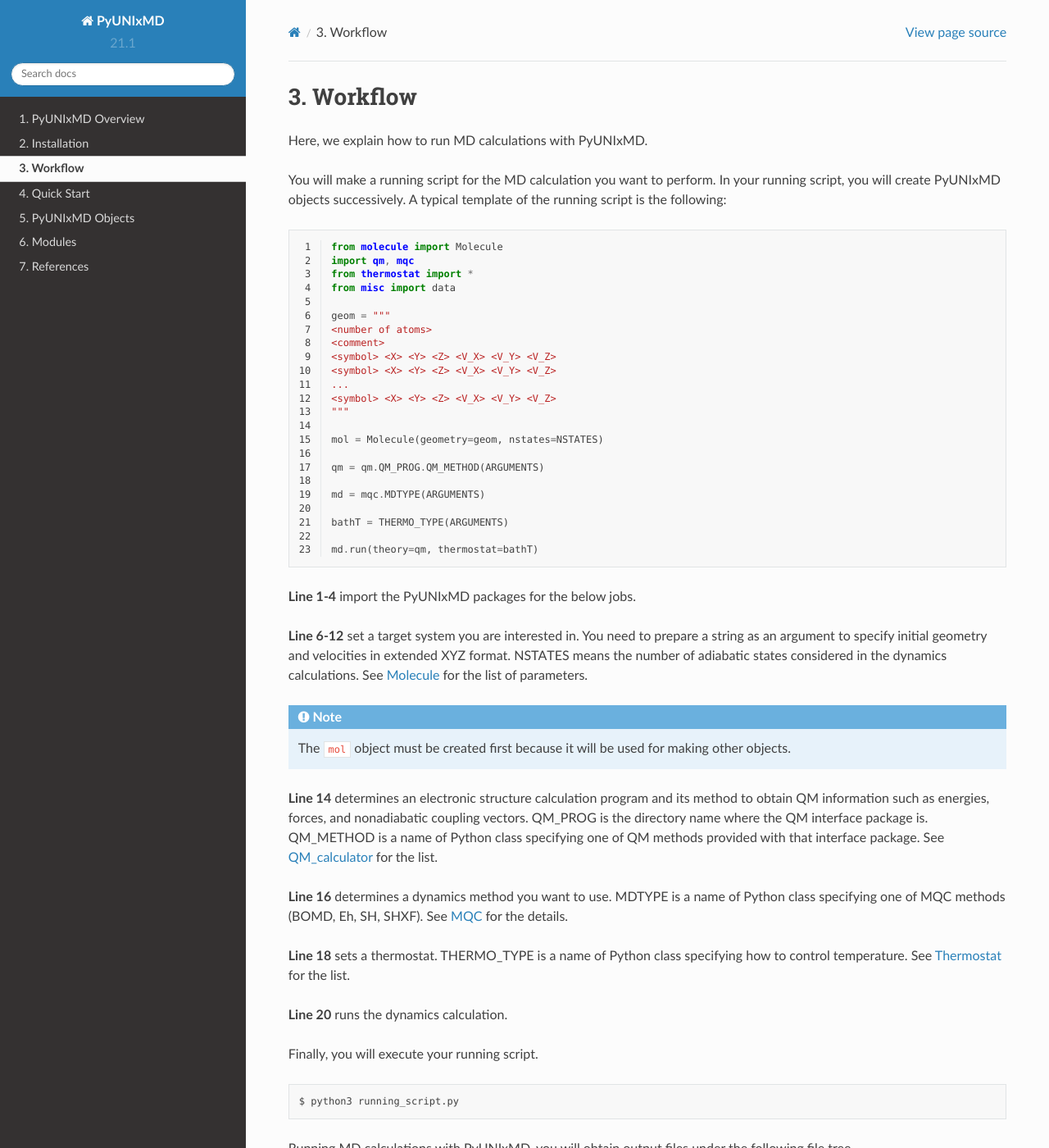
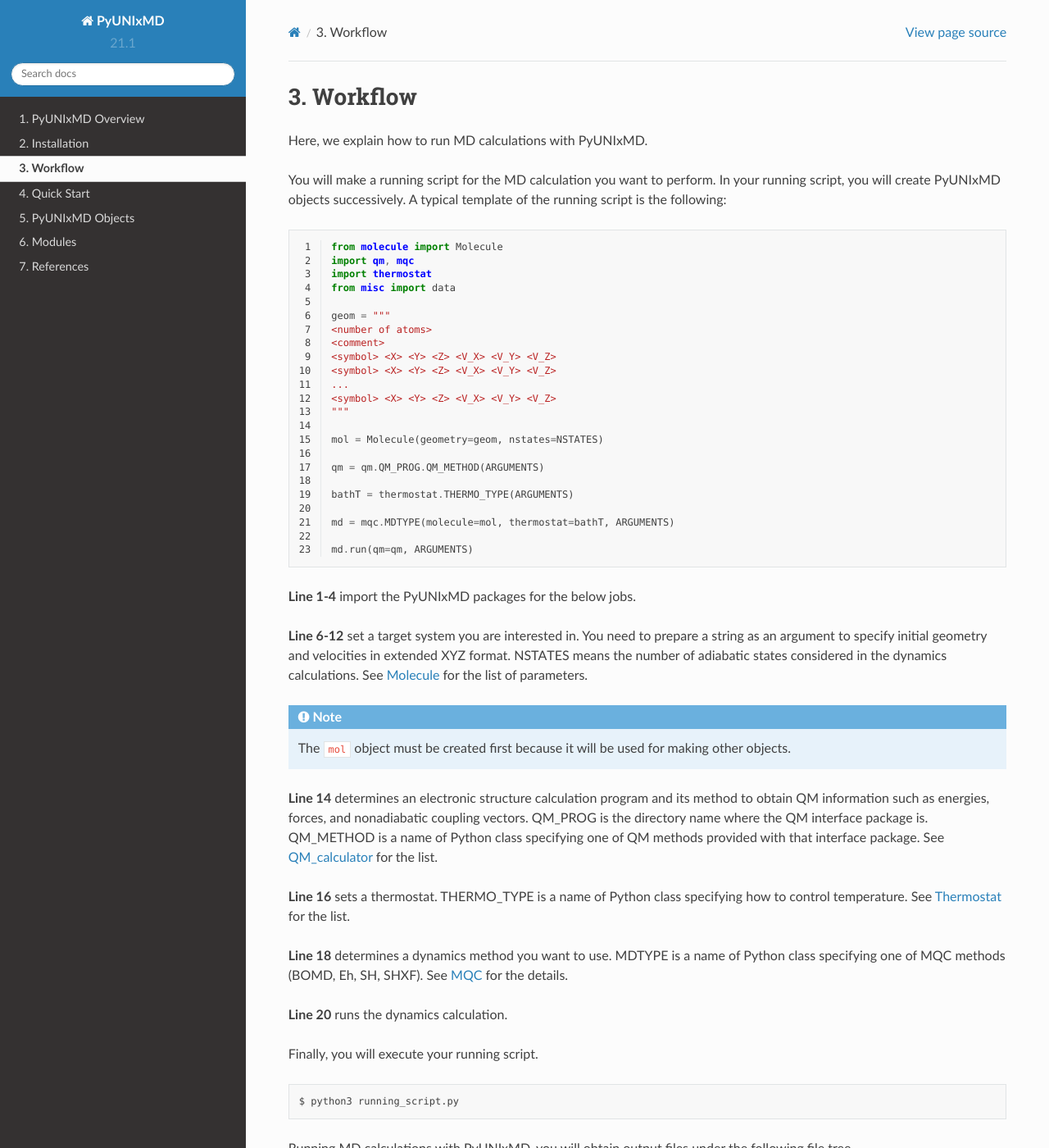
Before and after one commit to skmin-lab/unixmd, a Sphinx documentation site: the page built from docs/source/workflow.rst, in a window 1280 px wide and 1400 px high. Shown: the whole window at 82% size. Built offline with Sphinx 7.4.7 and the Read the Docs theme 2.0.0, drawn with Linux system fonts in a browser that asks for light colours.

Commit message:
Remove 'from thermostat' expression

```diff
--- a/docs/source/objects/system_bath/thermostat.rst
+++ b/docs/source/objects/system_bath/thermostat.rst
@@ -10,9 +10,9 @@ case that no thermostating process is needed). The following are the options.
 
 .. code-block:: python
 
-   from thermostat import *
+   import thermostat
 
-   bathT = Rescale1(temperature=300.0, nrescale=20) # velocity rescaling thermostat
+   bathT = thermostat.Rescale1(temperature=300.0, nrescale=20) # velocity rescaling thermostat
 
 Rescale1
 ^^^^^^^^^^^^^^^^^^^^^^^^^^^^^^^^^^^^^
--- a/docs/source/workflow.rst
+++ b/docs/source/workflow.rst
@@ -11,7 +11,7 @@ A typical template of the running script is the following:
 
    from molecule import Molecule
    import qm, mqc
-   from thermostat import *
+   import thermostat
    from misc import data
 
    geom = """
@@ -27,11 +27,11 @@ A typical template of the running script is the following:
 
    qm = qm.QM_PROG.QM_METHOD(ARGUMENTS)
 
-   md = mqc.MDTYPE(ARGUMENTS)
+   bathT = thermostat.THERMO_TYPE(ARGUMENTS)
 
-   bathT = THERMO_TYPE(ARGUMENTS)
+   md = mqc.MDTYPE(molecule=mol, thermostat=bathT, ARGUMENTS)
 
-   md.run(theory=qm, thermostat=bathT)
+   md.run(qm=qm, ARGUMENTS)
 
 **Line 1-4** import the PyUNIxMD packages for the below jobs.
 
@@ -45,9 +45,9 @@ See :ref:`Molecule <Objects Molecule>` for the list of parameters.
 **Line 14** determines an electronic structure calculation program and its method to obtain QM information such as energies, forces, and nonadiabatic coupling vectors.
 QM_PROG is the directory name where the QM interface package is. QM_METHOD is a name of Python class specifying one of QM methods provided with that interface package. See :ref:`QM_calculator <Objects QM_calculator>` for the list.
 
-**Line 16** determines a dynamics method you want to use. MDTYPE is a name of Python class specifying one of MQC methods (BOMD, Eh, SH, SHXF). See :ref:`MQC <Objects MQC>` for the details.
+**Line 16** sets a thermostat. THERMO_TYPE is a name of Python class specifying how to control temperature. See :ref:`Thermostat <Objects Thermostat>` for the list.
 
-**Line 18** sets a thermostat. THERMO_TYPE is a name of Python class specifying how to control temperature. See :ref:`Thermostat <Objects Thermostat>` for the list.
+**Line 18** determines a dynamics method you want to use. MDTYPE is a name of Python class specifying one of MQC methods (BOMD, Eh, SH, SHXF). See :ref:`MQC <Objects MQC>` for the details.
 
 **Line 20** runs the dynamics calculation.
 
```
